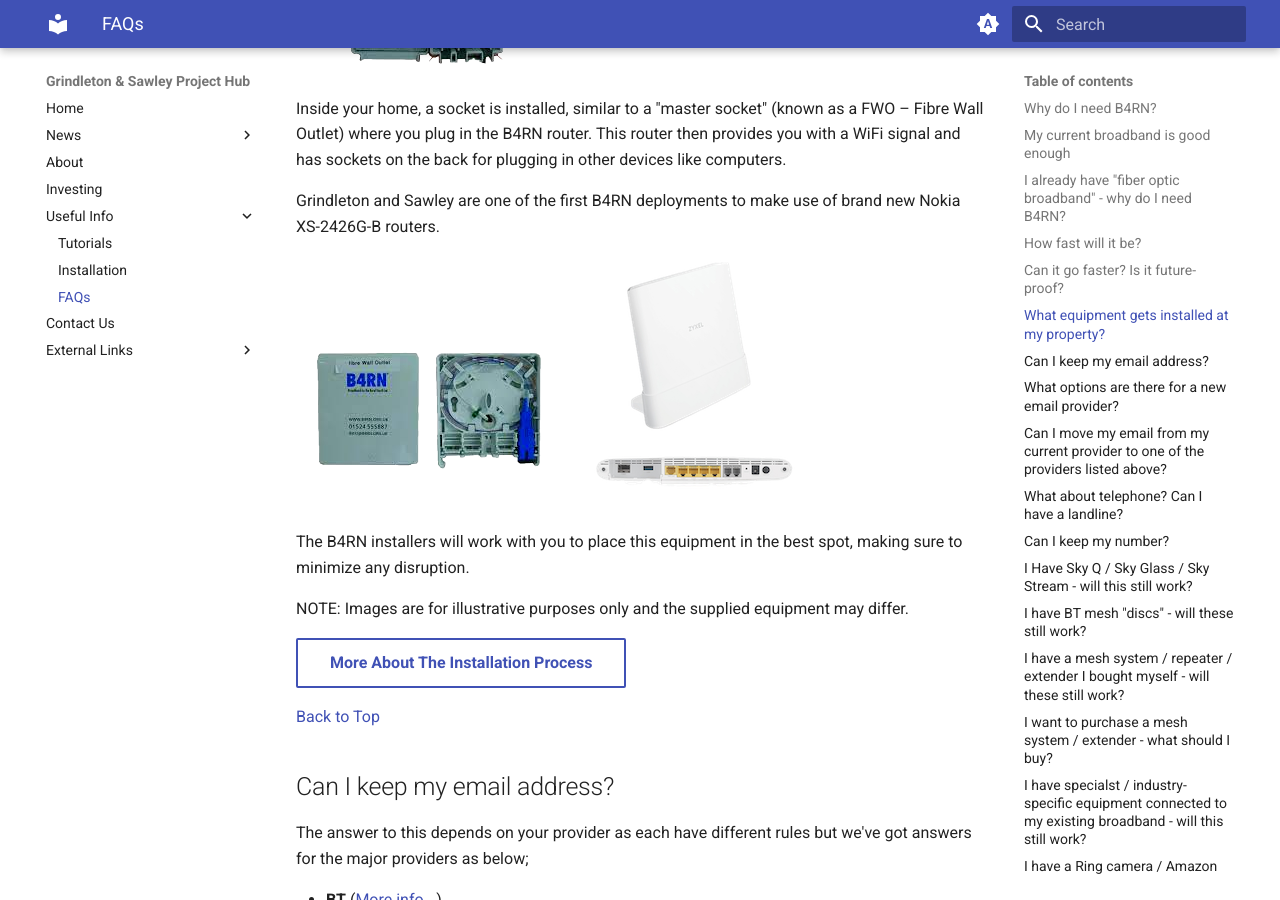
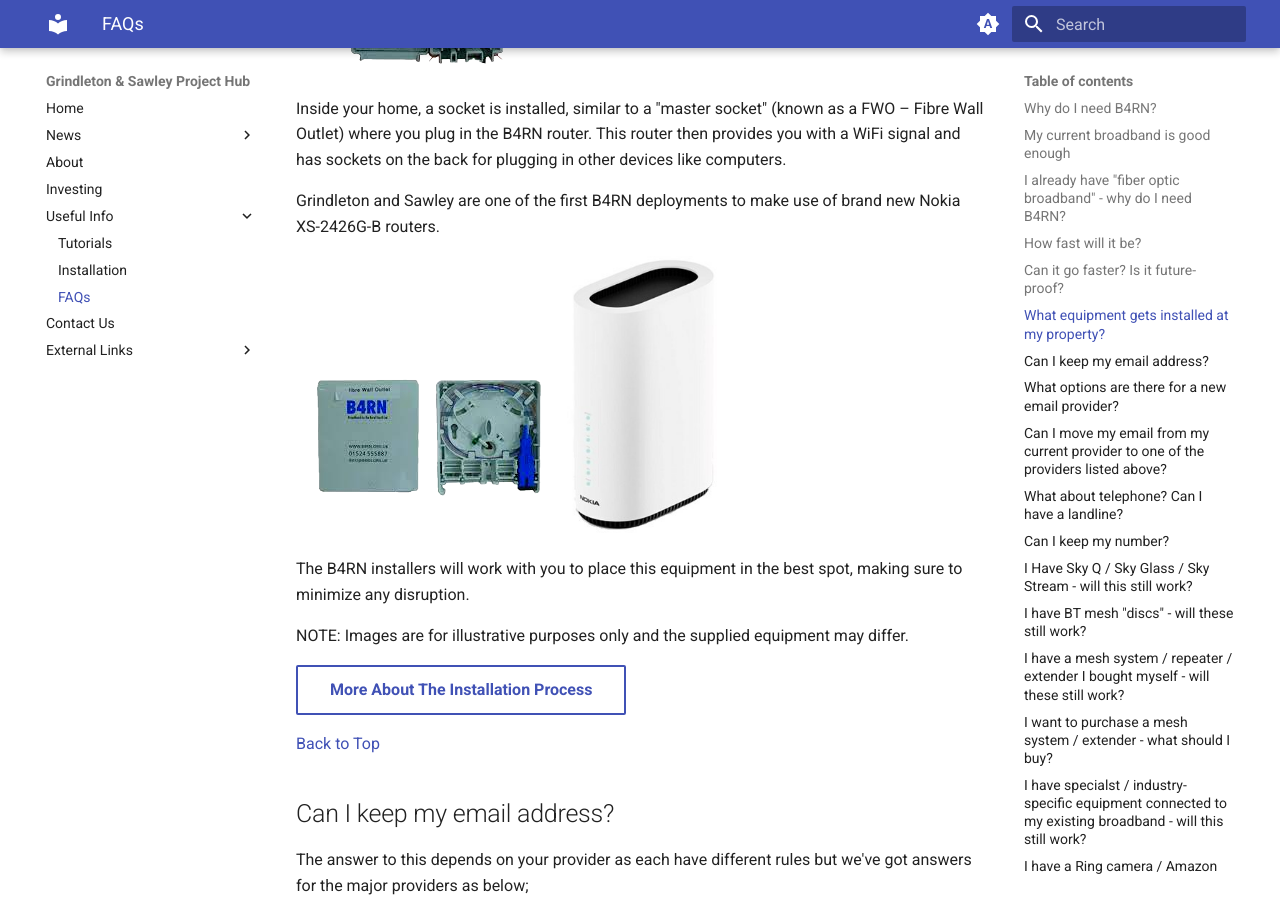
Before and after one commit to DJBenson/b4rngsdocs, an MkDocs documentation site: the page built from docs/faqs.md, in a window 1280 px wide and 900 px high, scrolled down 3938 px. Built offline with MkDocs 1.6.1 and Material for MkDocs 9.7.7, drawn with Linux system fonts in a browser that asks for light colours.

Commit message:
Update faqs.md

```diff
--- a/docs/faqs.md
+++ b/docs/faqs.md
@@ -75,7 +75,7 @@
 
 Grindleton and Sawley are one of the first B4RN deployments to make use of brand new Nokia XS-2426G-B routers.
 
-![image](img/fwo.png) ![image](img/router.png)
+![image](img/fwo.png) ![image](img/nokia_router.jpg){ width="150" }
 
 The B4RN installers will work with you to place this equipment in the best spot, making sure to minimize any disruption.
 
```
